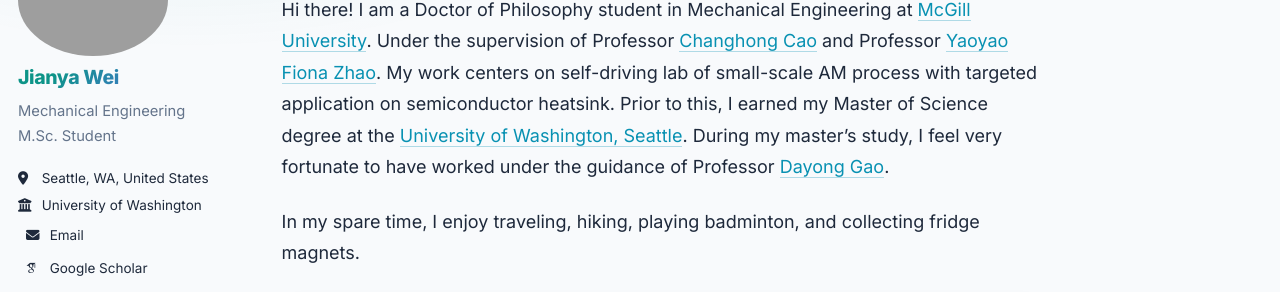
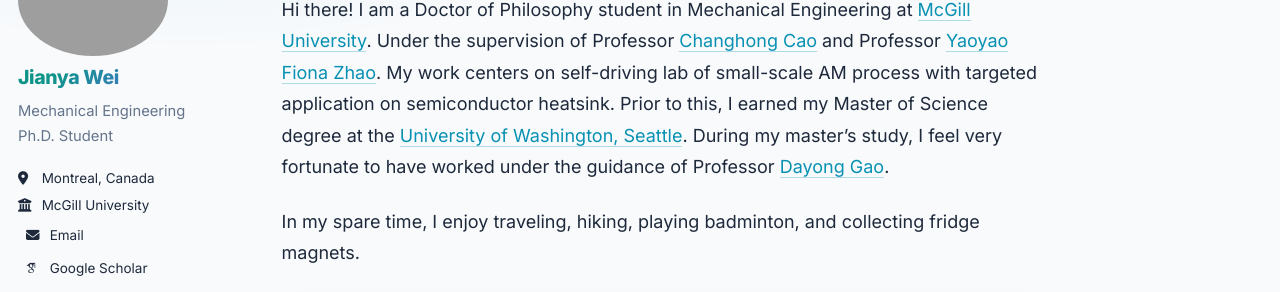
Before and after one commit to jywei02/jywei02.github.io, a Jekyll site: the page built from _pages/about.md, in a window 1280 px wide. Shown: the part 153-445 px from the top of the page. Built offline with Jekyll 4.4.1, drawn with Linux system fonts in a browser that asks for light colours; some web fonts are replaced; comment, search, counter and statistics services are not loaded.

Commit message:
Revise personal details in _config.yml
Updated personal information including bio, location, employer, and email.

```diff
--- a/_config.yml
+++ b/_config.yml
@@ -25,11 +25,11 @@ author:
   avatar           : "jywei.jpeg"
   name             : "Jianya Wei"
   pronouns         : # example: "she/her"
-  bio              : "Mechanical Engineering M.Sc. Student"
-  location         : "Seattle, WA, United States"
-  employer         : "University of Washington"
+  bio              : "Mechanical Engineering Ph.D. Student"
+  location         : "Montreal, Canada"
+  employer         : "McGill University"
   uri              : # URL
-  email            : "jywei@uw.edu"
+  email            : "jianya.wei@mcgill.ca"
 
   # Academic websites
   # academia         : # URL
```
